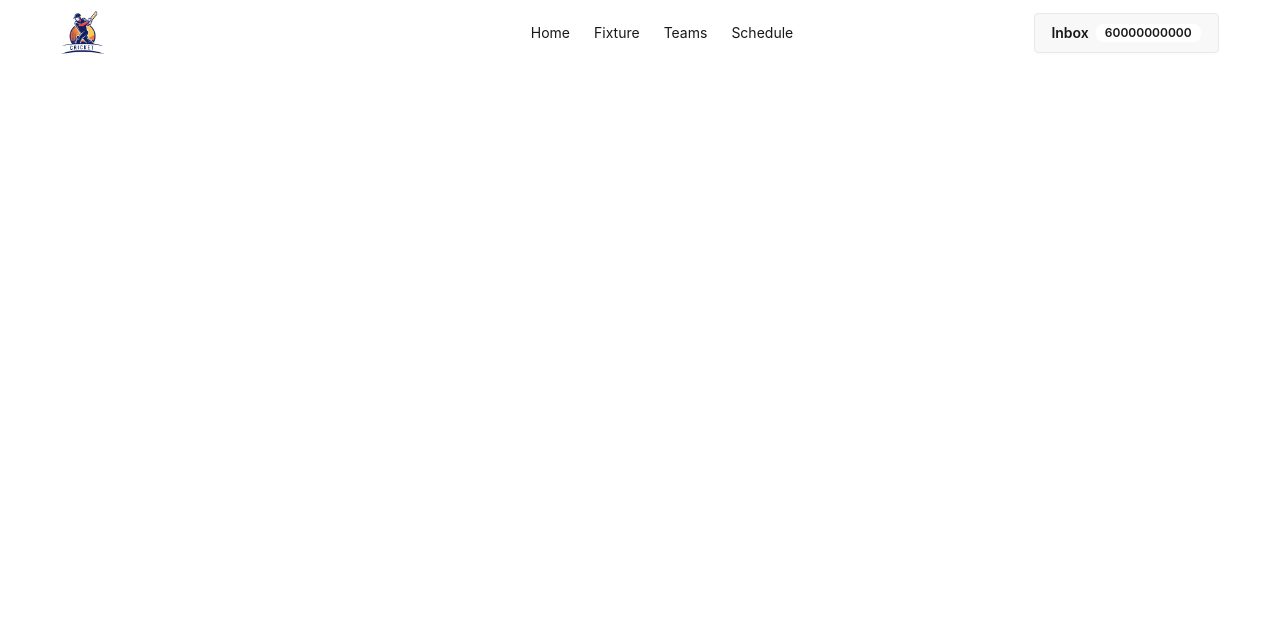
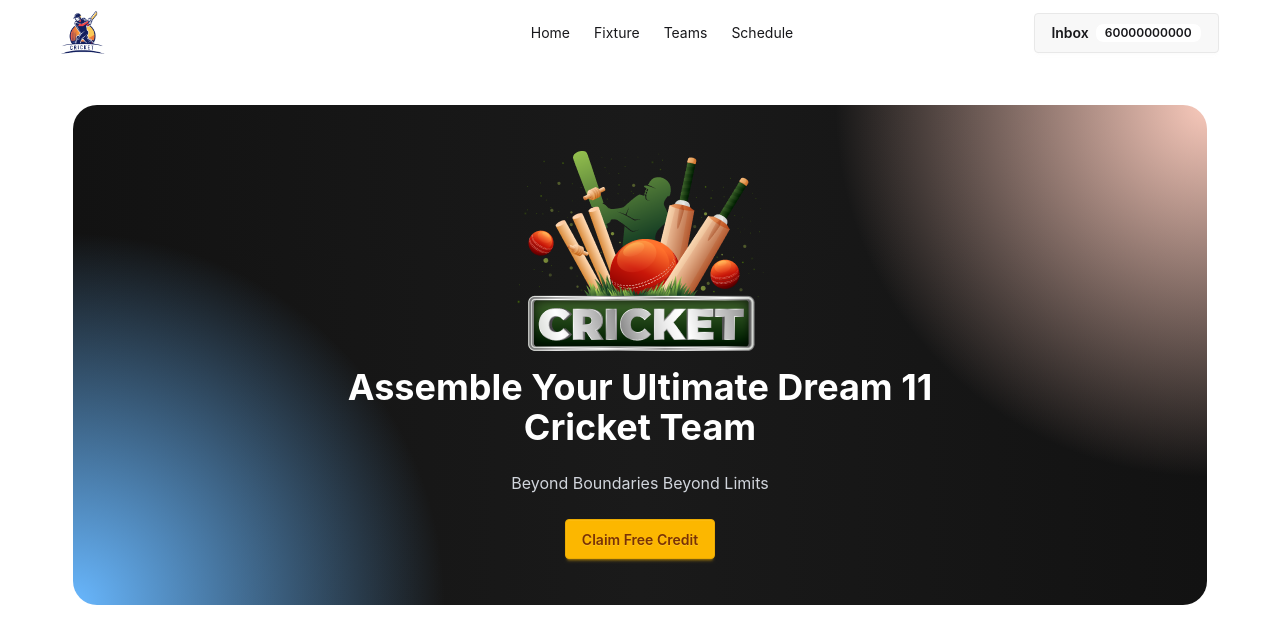
Before and after one commit to fazlerabbi8/Select-Best-XI, a React (Vite) app: page / in a window 1280 px wide. Shown: the top 644 px of the page. Built offline with nearby package versions, Linux system fonts and the light colour scheme.

Commit message:
completed here section with gradient.

```diff
--- a/src/App.jsx
+++ b/src/App.jsx
@@ -1,10 +1,17 @@
 import Navbar from "./components/Header/Navbar"
+import Hero from "./components/Hero/Hero"
 
 function App() {
   return (
     <>
+    {/* navbar */}
       <div className="w-11/12 mx-auto">
         <Navbar></Navbar>
+      </div>
+
+      {/* Hero section */}
+      <div className="w-11/12 mx-auto">
+        <Hero></Hero>
       </div>
     </>
   )
--- /dev/null
+++ b/src/components/Hero/Hero.jsx
@@ -0,0 +1,38 @@
+import hero from "../../assets/images/banner-main.png";
+
+const Hero = () => {
+  return (
+    <div className="px-5 py-10">
+      <div
+        className="hero min-h-[500px] rounded-3xl"
+        style={{
+          background: `
+            radial-gradient(circle at top right, #f8c9bb 0%, transparent 30%),
+            radial-gradient(circle at bottom left, #69b8ff 0%, transparent 30%),
+            linear-gradient(to right, #121212, #1a1a1a, #121212)
+          `,
+        }}
+      >
+        <div className="hero-content text-center">
+          <div className="max-w-2xl">
+            <img className="mx-auto" src={hero} alt="" />
+
+            <h1 className="text-4xl font-bold text-white mt-4">
+              Assemble Your Ultimate Dream 11 Cricket Team
+            </h1>
+
+            <p className="py-6 text-gray-300">
+              Beyond Boundaries Beyond Limits
+            </p>
+
+            <button className="btn btn-warning">
+              Claim Free Credit
+            </button>
+          </div>
+        </div>
+      </div>
+    </div>
+  );
+};
+
+export default Hero;
```
